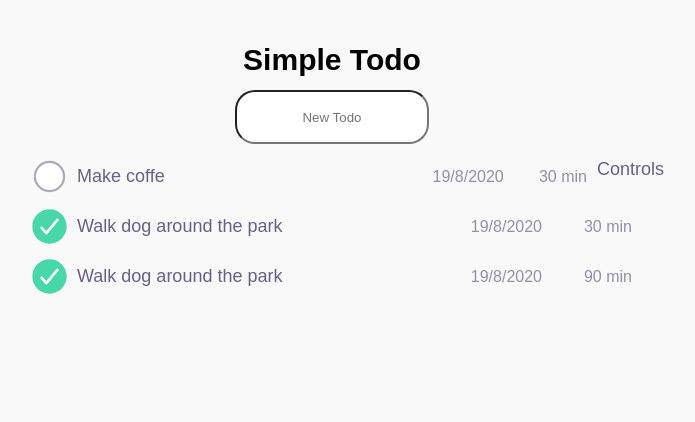
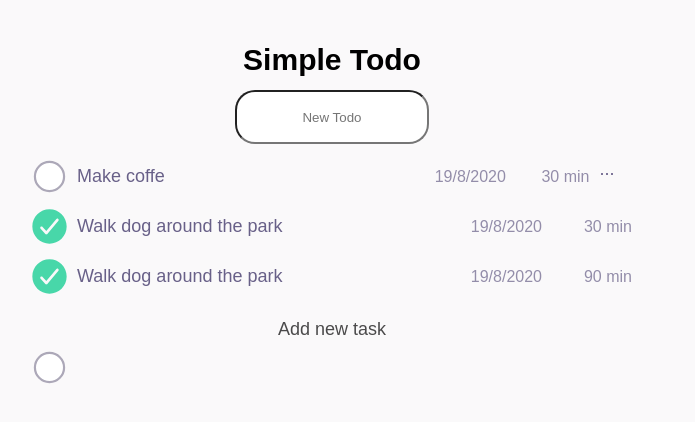
Before and after one commit to ocfranz/todo-typescript, a React (Create React App) app: page / in a window 1280 px wide. Both pictures are taken after a click on the element 357 px from the left and 176 px from the top of the page. Shown: the top 422 px of the page, without its empty margins (308-1003 px from the left). Built offline with nearby package versions, Linux system fonts and the light colour scheme.

Commit message:
wip(): modal add new task component

```diff
--- a/src/components/TodoListItem/CompletedIcon.js
+++ b/src/components/TodoListItem/CompletedIcon.js
@@ -1,6 +1,6 @@
 import React from "react";
 
-const CompletedIcon = ({size= 35, color = "#48D7A9"}) => {
+const CompletedIcon = ({ size = 35, color = "#48D7A9" }) => {
     return (
         <svg
             width={size}
--- a/src/components/TodoListItem/TodoListItem.tsx
+++ b/src/components/TodoListItem/TodoListItem.tsx
@@ -1,5 +1,5 @@
-import React, { FC, MouseEvent, useState } from "react";
-import styled, { css } from "styled-components";
+import React, { FC, useState } from "react";
+import styled from "styled-components";
 import CircleIcon from "./CircleIcon";
 import CompletedIcon from "./CompletedIcon";
 
@@ -83,7 +83,7 @@ const TodoListItem: FC<TodoListItemProps> = ({
             </TodoTitleStyled>
             <TodoDateStyled>{date}</TodoDateStyled>
             <TodoEstimatedStyled>{`${estimated} min`}</TodoEstimatedStyled>
-            <ButtonControls visible={exposeControls}>Controls</ButtonControls>
+            <ButtonControls visible={exposeControls}>...</ButtonControls>
         </TodoListItemWrapper>
     );
 };
--- /dev/null
+++ b/src/modules/ModalAdd/ModalAdd.tsx
@@ -0,0 +1,29 @@
+import React, { FC } from "react";
+import styled from "styled-components";
+import CircleIcon from "../../components/TodoListItem/CircleIcon";
+interface ModalAddProps {
+    visible: boolean;
+}
+
+const ModalBody = styled.div`
+    width: 50%;
+`;
+const ModalTitleStyles = styled.div`
+    padding: 10px 10px;
+    font-size: 18px;
+    opacity: 0.7;
+    text-align: center;
+`;
+const ModalAdd: FC<ModalAddProps> = ({ visible }) => {
+    return (
+        <div>
+            <ModalTitleStyles>Add new task</ModalTitleStyles>
+            <div>
+                <CircleIcon />
+                <div contentEditable={true} placeholder="Task title"></div>
+            </div>
+        </div>
+    );
+};
+
+export default ModalAdd;
--- a/src/pages/Home/Home.tsx
+++ b/src/pages/Home/Home.tsx
@@ -1,12 +1,12 @@
 import React, { useState, ChangeEvent, useEffect } from "react";
 import moment from "moment";
 import styled from "styled-components";
-import {media } from "../../styles/Breakpoints";
+import { media } from "../../styles/Breakpoints";
 
 import Header from "../../modules/Header/Header";
 import Input from "../../components/Input/Input";
 import TodoListItem from "../../components/TodoListItem/TodoListItem";
-
+import ModalAdd from "../../modules/ModalAdd/ModalAdd";
 const AppWrapper = styled.div`
     padding: 0px 20px;
     @media ${media.md} {
@@ -63,7 +63,9 @@ function App() {
                     }/${date.getFullYear()}`}
                     completed={true}
                 />
+                <ModalAdd visible={true}/>
             </AppWrapper>
+
         </div>
     );
 }
```
Also changed, not shown: src/styles/Mixins.js (deleted, +0 -11 lines).
